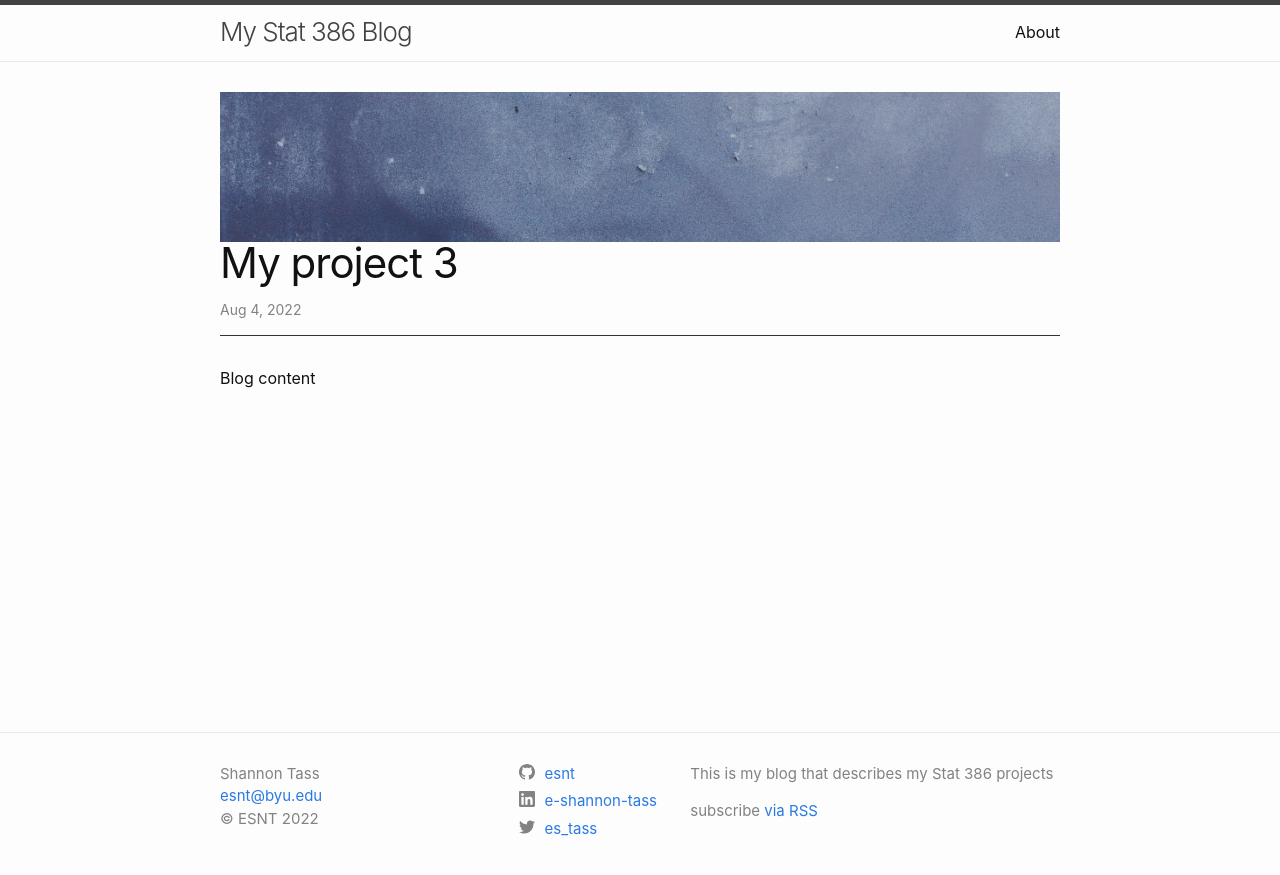
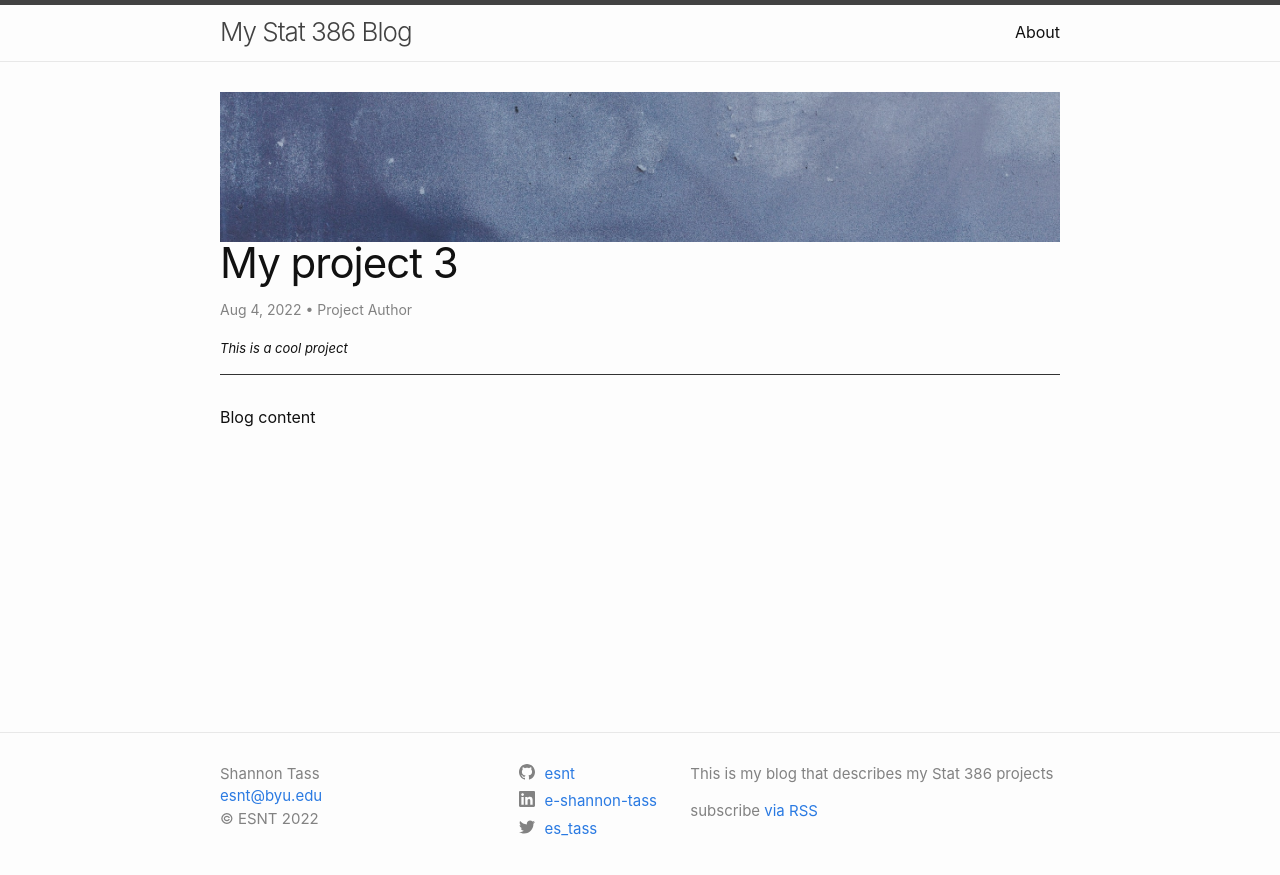
Before and after one commit to runstats21/stat-386-projects, a Jekyll site: the page built from _posts/2022-08-04-my-project-3.md, in a window 1280 px wide. Shown: the top 875 px of the page. Built offline with Jekyll 4.4.1, drawn with Linux system fonts in a browser that asks for light colours.

Commit message:
Update 2022-08-04-my-project-3.md

```diff
--- a/_posts/2022-08-04-my-project-3.md
+++ b/_posts/2022-08-04-my-project-3.md
@@ -2,8 +2,8 @@
 layout: post
 title:  "My project 3"
 date:   2022-08-04
-author:
-description:
+author: Project Author
+description: This is a cool project
 image:
 ---
 
```
